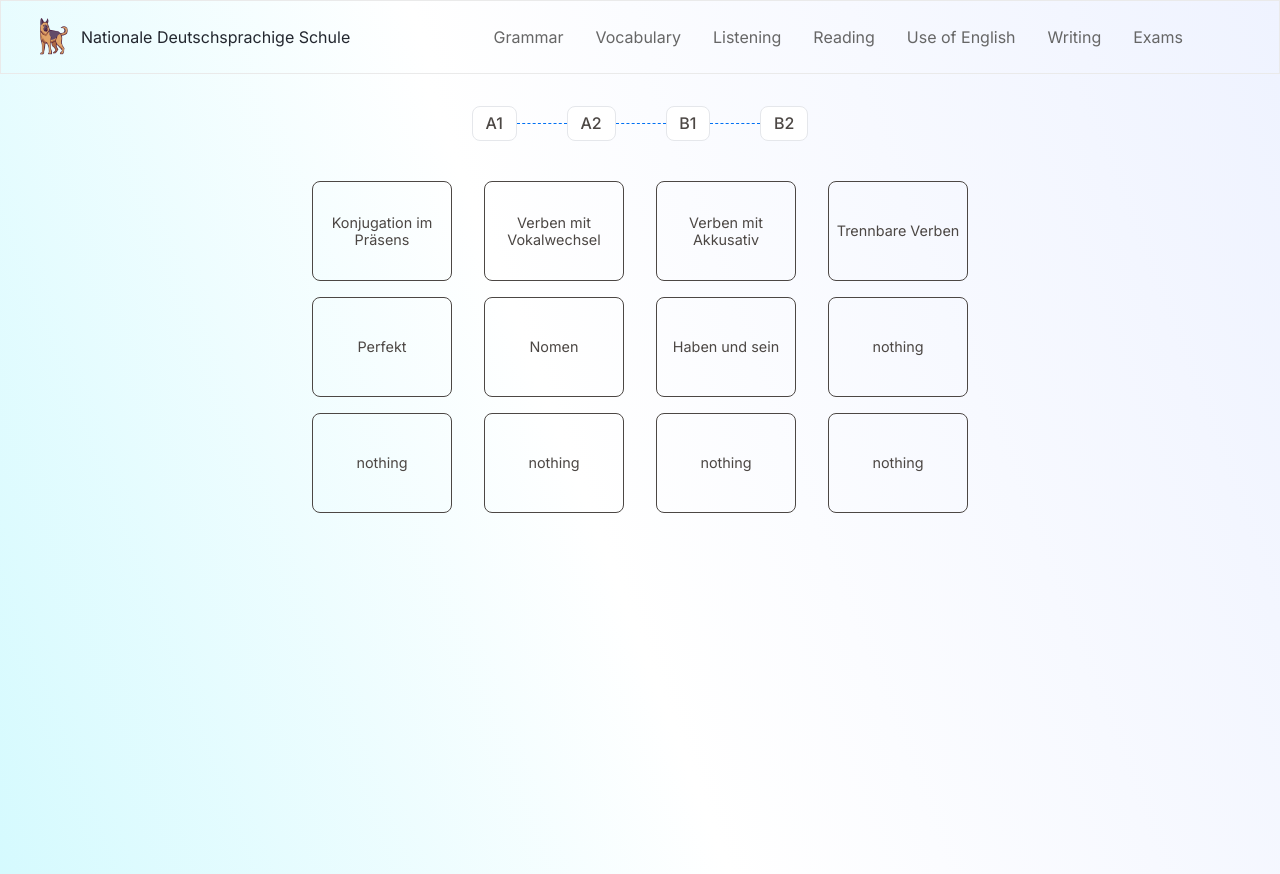
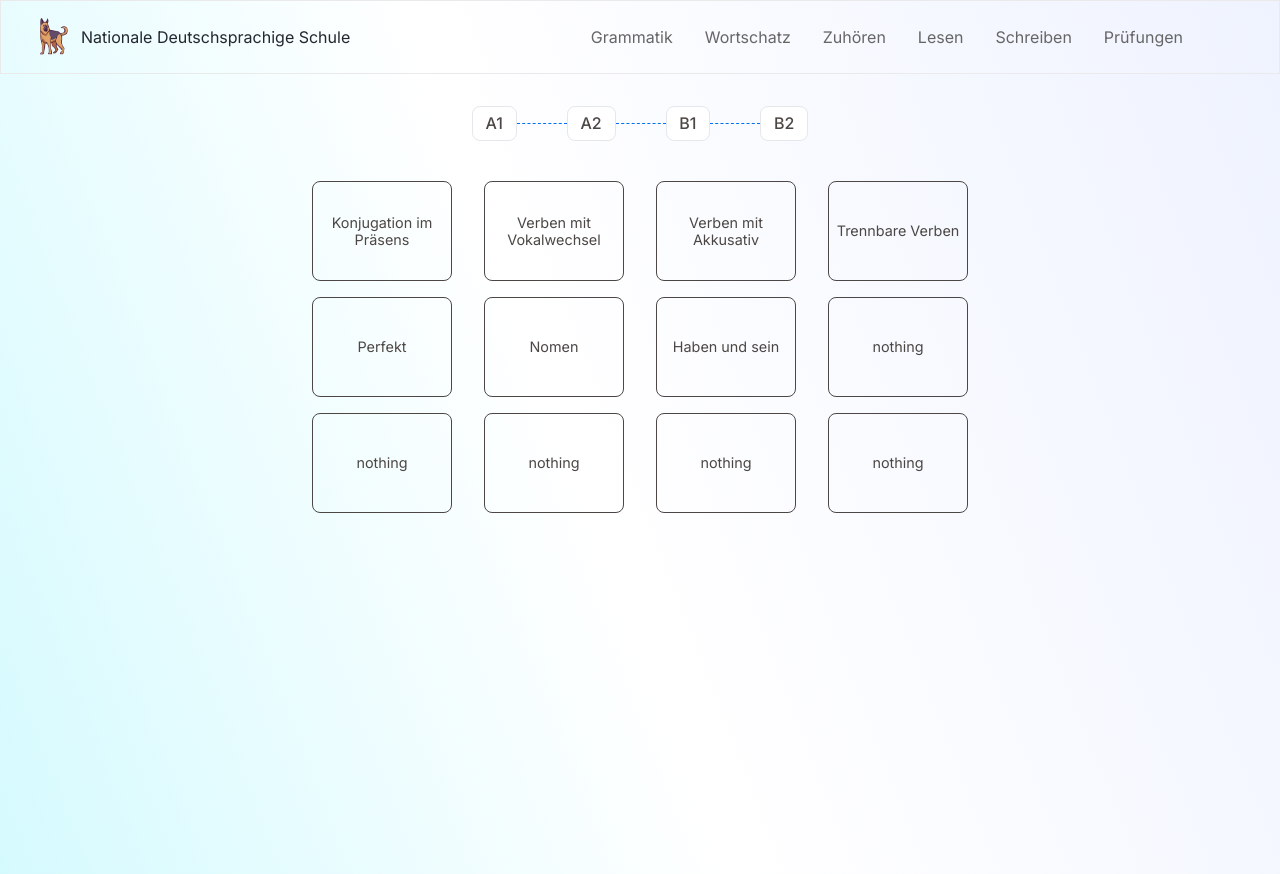
Before and after one commit to mishin78/nGls, a Next.js app: page /grammar/A1 in a window 1280 px wide. Built offline with nearby package versions, Linux system fonts and the light colour scheme.

Commit message:
change section names to german

```diff
--- a/app/everyday/A1/page.js
+++ /dev/null
@@ -1,6 +0,0 @@
-export default function Elementary() {
-
-    return (
-        <h1>Its for begginers</h1>
-    )
-}
--- a/app/everyday/A2/page.js
+++ /dev/null
@@ -1,6 +0,0 @@
-export default function Intermediate() {
-
-    return (
-        <h1>Intermediate</h1>
-    )
-}
--- a/app/everyday/B1/page.js
+++ /dev/null
@@ -1,6 +0,0 @@
-export default function Preadvanced() {
-
-    return (
-        <h1>Preadvanced</h1>
-    )
-}
--- a/app/everyday/B2/page.js
+++ /dev/null
@@ -1,6 +0,0 @@
-export default function Preintermediate() {
-
-    return (
-        <h1>Preintermediate</h1>
-    )
-}
--- a/app/navigation.js
+++ b/app/navigation.js
@@ -26,7 +26,7 @@ export default function Navigation() {
                     query: { section: 'grammar', level: 'A1'},
             }}>
                 <div className='section'>
-                    {search === 'grammar' ? <h6 style={{color: '#0070F3'}}>Grammar</h6> : <h6>Grammar</h6>}
+                    {search === 'grammar' ? <h6 style={{color: '#0070F3'}}>Grammatik</h6> : <h6>Grammatik</h6>}
                 </div>
             </Link>
             <Link
@@ -36,7 +36,7 @@ export default function Navigation() {
                   }}
             >
                 <div className='section'>
-                    {search === 'vocabulary' ? <h6 style={{color: '#0070F3'}}>Vocabulary</h6> : <h6>Vocabulary</h6>}
+                    {search === 'vocabulary' ? <h6 style={{color: '#0070F3'}}>Wortschatz</h6> : <h6>Wortschatz</h6>}
                 </div>
             </Link>
             <Link
@@ -46,7 +46,7 @@ export default function Navigation() {
                 }}
             >
                 <div className='section'>
-                    {search === 'listening' ? <h6 style={{color: '#0070F3'}}>Listening</h6> : <h6>Listening</h6>}
+                    {search === 'listening' ? <h6 style={{color: '#0070F3'}}>Zuhören</h6> : <h6>Zuhören</h6>}
                 </div>
             </Link>
             <Link
@@ -56,17 +56,7 @@ export default function Navigation() {
                   }}
             >
                 <div className='section'>
-                    {search === 'reading' ? <h6 style={{color: '#0070F3'}}>Reading</h6> : <h6>Reading</h6>}
-                </div>
-            </Link>
-            <Link
-                href={{
-                    pathname: '/everyday',
-                    query: { section: 'everyday'},
-                  }}
-            >
-                <div className='section'>
-                    {search === 'everyday' ? <h6 style={{color: '#0070F3'}}>Use of English</h6> : <h6>Use of English</h6>}
+                    {search === 'reading' ? <h6 style={{color: '#0070F3'}}>Lesen</h6> : <h6>Lesen</h6>}
                 </div>
             </Link>
             <Link
@@ -76,7 +66,7 @@ export default function Navigation() {
                   }}
             >
                 <div className='section'>
-                    {search === 'writing' ? <h6 style={{color: '#0070F3'}}>Writing</h6> : <h6>Writing</h6>}
+                    {search === 'writing' ? <h6 style={{color: '#0070F3'}}>Schreiben</h6> : <h6>Schreiben</h6>}
                 </div>
             </Link>
             <Link
@@ -86,7 +76,7 @@ export default function Navigation() {
                   }}
             >
                 <div className='section'>
-                    {search === 'exams' ? <h6 style={{color: '#0070F3'}}>Exams</h6> : <h6>Exams</h6>}
+                    {search === 'exams' ? <h6 style={{color: '#0070F3'}}>Prüfungen</h6> : <h6>Prüfungen</h6>}
                 </div>
             </Link>
             </div>
--- a/app/styles.sass
+++ b/app/styles.sass
@@ -107,7 +107,7 @@ main
             font-style: normal
     .mainBox
         display: grid
-        grid-template-columns: repeat(4, 250px)
+        grid-template-columns: repeat(3, 300px)
         justify-content: center
         align-content: center
         row-gap: 3rem
@@ -115,7 +115,7 @@ main
         .section
             @extend %flex
             padding: 3rem
-            height: 150px
+            height: 170px
             border-radius: 8px
             border: 1px solid #e5e7eb
             position: relative
```
Also changed, not shown: app/everyday/page.js (deleted, +0 -10 lines), app/page.js (+6 -15 lines).
